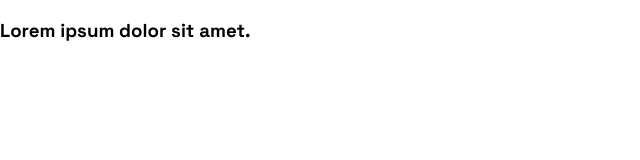
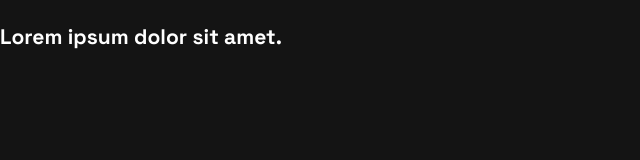
Before and after one commit to gmandroroshe/Front-end-Projects-HTML-CSS-and-JavaScript, a plain HTML site: page portfolio 1/index.html in a window 1280 px wide. Shown: the whole page, without its empty margins (0-640 px from the left). Drawn offline with Linux system fonts and the light colour scheme.

Commit message:
Adding fonts and colors

```diff
--- a/portfolio 1/style.css
+++ b/portfolio 1/style.css
@@ -1,3 +1,23 @@
+:root {
+    --bg-body: hsl(0, 0%, 8%);
+    --bg-body2: hsl(0, 0%, 14%);
+    --accent: hsl(153, 71%, 59%);
+    --text1: hsl(0, 0%, 100%);
+    --text2: hsl(0, 0%, 85%);
+    --invalid: hsl(7, 100%, 68%);
+    --fs-18: 1.125rem;
+    --fs-88: 5.5rem;
+    --fs-72: 4.5rem;
+    --fs-40: 2.5rem;
+    --fs-48: 3rem;
+    --fs-36: 2.25rem;
+    --fs-32: 2rem;
+    --fs-24: 1.5rem;
+    --fs-20: 1.25rem;
+    --container: 69.375rem;
+    --transition: 250ms ease-in-out;
+  }
+
 html {
     box-sizing: border-box;
     font-size: 100%;
@@ -13,4 +33,8 @@ html {
   body {
     margin: 0;
     font-family: 'space grotesk', sans-serif;
+    background-color: var(--bg-body);
+    color: var(--text1);
+    font-size: var(--fs-18);
+    line-height: 1.56;
   }
```
